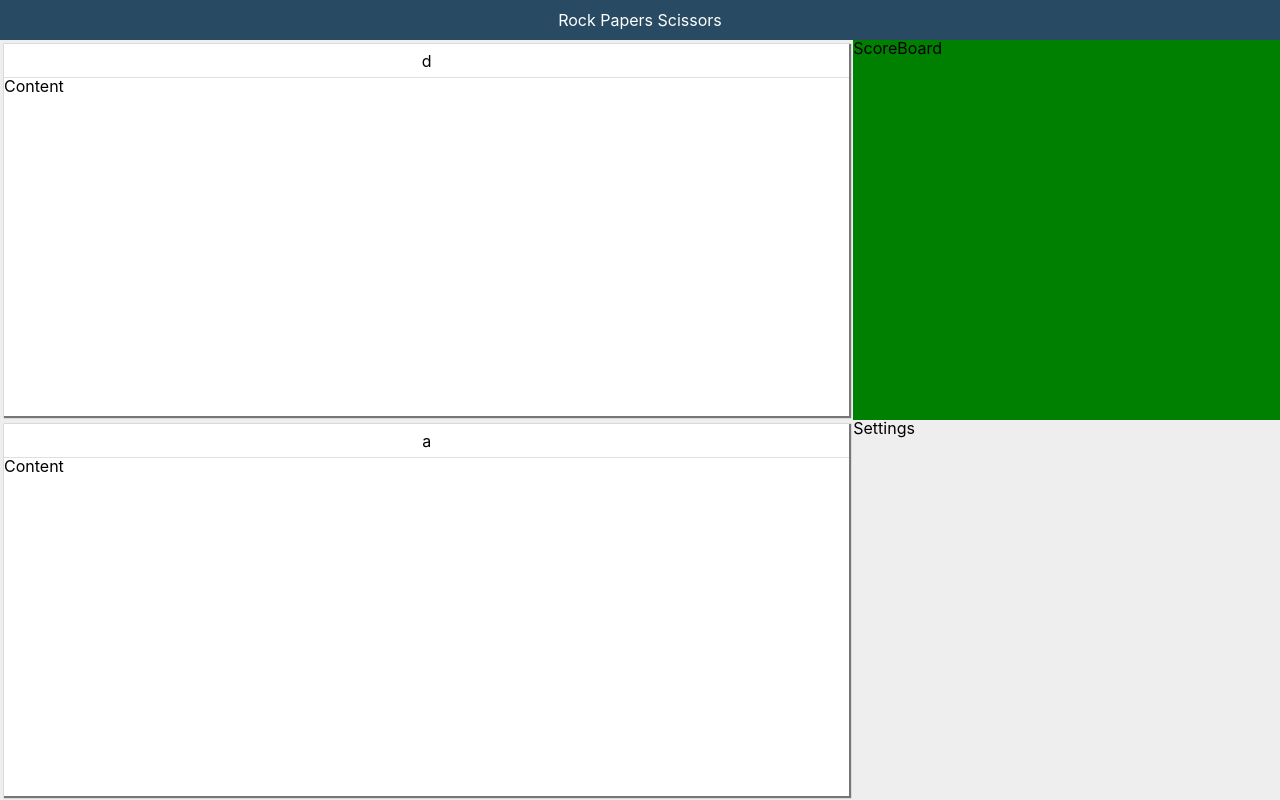
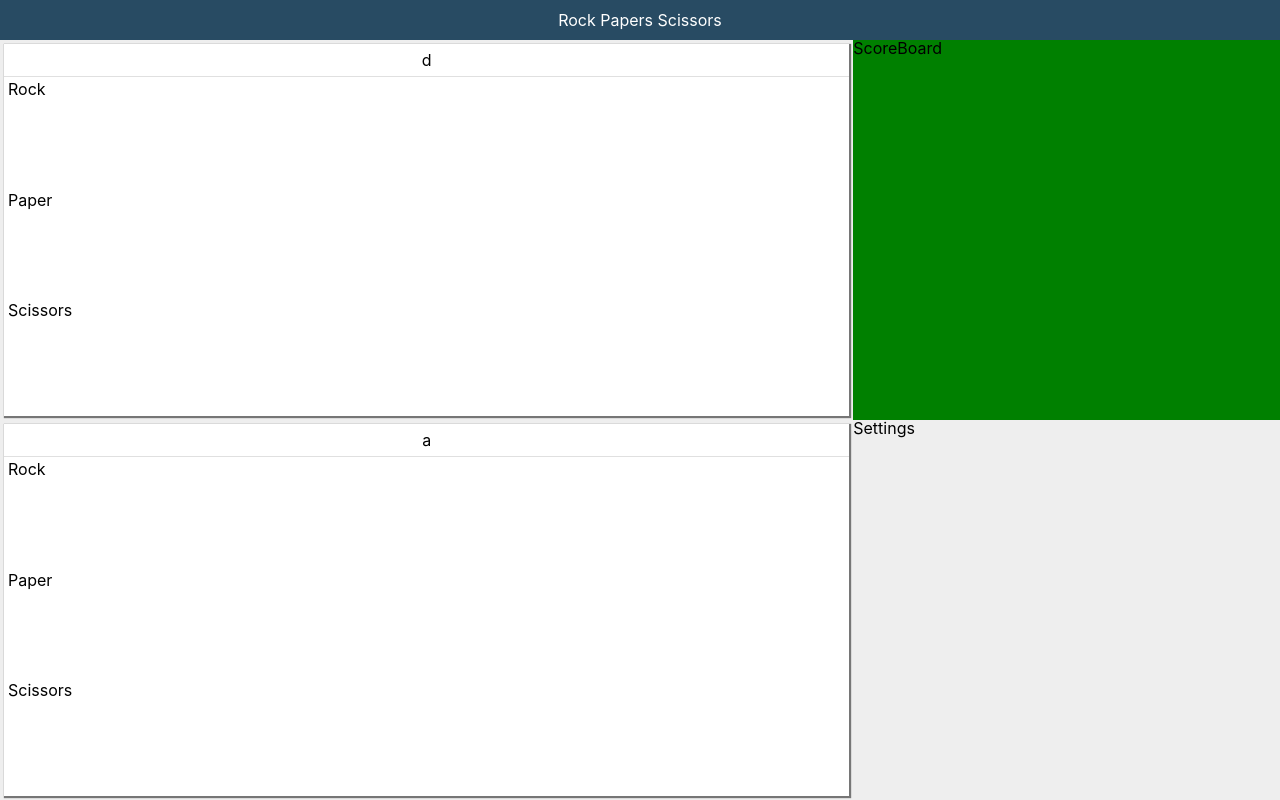
Before and after one commit to mridulmeh/type-matchup-maker, a React (Create React App) app: page / in a window 1280 px wide. Built offline with nearby package versions, Linux system fonts and the light colour scheme.

Commit message:
Added choices for player to choose

```diff
--- a/src/components/common/card/card-content.tsx
+++ b/src/components/common/card/card-content.tsx
@@ -1,7 +1,10 @@
-
 import React from "react";
 import "./card.css";
 
 export const CardContent: React.FC = (props) => {
-  return <div className='card-content'>{props.children}</div>;
+  return (
+    <div className="card-content-container">
+      <div className="card-content">{props.children}</div>
+    </div>
+  );
 };
--- a/src/components/common/card/card.css
+++ b/src/components/common/card/card.css
@@ -12,12 +12,19 @@
 }
 
 .card-header{
-    height: 25px;
+    height: 24px;
     padding: 4px 0px;
     width: 100%;
     border-bottom: 1px solid rgba(0,0,0,0.12);
 }
 
+.card-content-container{
+    height: calc(100% - 40px);
+
+    padding: 4px;
+}
+
 .card-content {
-
+   height: 100%;
+   width: 100%;
 }
--- a/src/components/game-area/game-area.css
+++ b/src/components/game-area/game-area.css
@@ -24,3 +24,14 @@
 .gameAreaContainer {
   float: left;
 }
+
+.gameAreaChoicesContainer{
+  width: 20%;
+  height: 100%;
+}
+
+
+.gameAreaChoices {
+  width: 100%;
+  height: 33.33%;
+}
--- a/src/components/game-area/game-area.tsx
+++ b/src/components/game-area/game-area.tsx
@@ -1,20 +1,26 @@
 import React from "react";
-import { Player, PlayerHandler } from "../../utils/player";
+import { MatchupHandler } from "../../utils/matchupMaker";
+import { PlayerHandler } from "../../utils/player";
 import { Card, CardContent, CardHeader } from "../common/card";
 import "./game-area.css";
+import { GameAreaChoices } from "./game-choices";
 
 export type GameAreaProps = {
   playerHandler: PlayerHandler;
+  matchupHandler: MatchupHandler;
 };
 
 export const GameArea: React.FC<GameAreaProps> = (props) => {
-  const { playerHandler } = props;
+  const { playerHandler, matchupHandler } = props;
   const player = playerHandler.get();
+
   return (
     <div className="gameAreaContainer">
       <Card>
         <CardHeader>{player.name}</CardHeader>
-        <CardContent>Content</CardContent>
+        <CardContent>
+          <GameAreaChoices choices={matchupHandler.getChoices()} />
+        </CardContent>
       </Card>
     </div>
   );
--- /dev/null
+++ b/src/components/game-area/game-choices.tsx
@@ -0,0 +1,18 @@
+import React from "react";
+import "./game-area.css";
+
+export type GameAreaChoicesProps = {
+  choices: string[];
+};
+
+export const GameAreaChoices: React.FC<GameAreaChoicesProps> = (props) => {
+  const { choices } = props;
+
+  return (
+    <div className="gameAreaChoicesContainer">
+      {choices.map((choice) => {
+        return <div className="gameAreaChoices">{choice}</div>;
+      })}
+    </div>
+  );
+};
--- a/src/components/game-board/game-board.tsx
+++ b/src/components/game-board/game-board.tsx
@@ -1,4 +1,5 @@
 import React from "react";
+import { MatchupHandler } from "../../utils/matchupMaker";
 import { playerMaker } from "../../utils/player";
 import { ScoreBoardHandler } from "../../utils/scoreKeeper";
 import { GameArea } from "../game-area";
@@ -9,10 +10,12 @@ import "./game-board.css";
 
 export type GameBoardProps = {
   scoreBoardHandler: ScoreBoardHandler;
+  matchupHandler: MatchupHandler
   header: React.ReactNode;
 };
 
 export const GameBoard: React.FC<GameBoardProps> = (props) => {
+  const { scoreBoardHandler, matchupHandler } = props;
   const playerAHandler = playerMaker(0, "d");
   const playerBHandler = playerMaker(1, "a");
 
@@ -20,9 +23,15 @@ export const GameBoard: React.FC<GameBoardProps> = (props) => {
     <>
       <Header header={"Rock Papers Scissors"} />
       <div className="gameContainer">
-        <GameArea playerHandler={playerAHandler} />
+        <GameArea
+          playerHandler={playerAHandler}
+          matchupHandler={matchupHandler}
+        />
         <ScoreBoard />
-        <GameArea playerHandler={playerBHandler} />
+        <GameArea
+          playerHandler={playerBHandler}
+          matchupHandler={matchupHandler}
+        />
         <Settings />
       </div>
     </>
--- a/src/components/rock-paper-scissors/gameCreator.ts
+++ b/src/components/rock-paper-scissors/gameCreator.ts
@@ -1,4 +1,4 @@
-import { matchupMaker } from "../../utils/matchupMaker";
+import { MatchupHandler, matchupMaker } from "../../utils/matchupMaker";
 import { ScoreBoardHandler, scoreKeeper } from "../../utils/scoreKeeper";
 
 export const createRockPaperScissorsMatchup = () => {
@@ -6,11 +6,17 @@ export const createRockPaperScissorsMatchup = () => {
   matchupHandler.increaseAttack("Paper", "Rock", 1);
   matchupHandler.increaseAttack("Rock", "Scissors", 1);
   matchupHandler.increaseAttack("Scissors", "Paper", 1);
-  return matchupHandler.get();
+  return matchupHandler;
 };
-export const createRockPaperScissorsGame = (): ScoreBoardHandler => {
-  const rockPaperScissorsMatchup = createRockPaperScissorsMatchup();
-  const scoreBoardHandler = scoreKeeper(rockPaperScissorsMatchup);
+export const createRockPaperScissorsGame = (): {
+  scoreBoardHandler: ScoreBoardHandler;
+  matchupHandler: MatchupHandler;
+} => {
+  const matchupHandler = createRockPaperScissorsMatchup();
+  const scoreBoardHandler = scoreKeeper(matchupHandler.get());
 
-  return scoreBoardHandler;
+  return {
+    scoreBoardHandler,
+    matchupHandler,
+  };
 };
--- a/src/components/rock-paper-scissors/rock-paper-scissors.tsx
+++ b/src/components/rock-paper-scissors/rock-paper-scissors.tsx
@@ -4,8 +4,14 @@ import { GameBoard } from "../game-board";
 import { createRockPaperScissorsGame } from "./gameCreator";
 
 export const RockPaperScissors: React.FC = () => {
-  const scoreBoardHandler: ScoreBoardHandler = createRockPaperScissorsGame();
+  const { scoreBoardHandler, matchupHandler } = createRockPaperScissorsGame();
   scoreBoardHandler.setMaxScore(3);
 
-  return <GameBoard scoreBoardHandler={scoreBoardHandler} header={'Rock Papers Scissors'} />;
+  return (
+    <GameBoard
+      matchupHandler={matchupHandler}
+      scoreBoardHandler={scoreBoardHandler}
+      header={"Rock Papers Scissors"}
+    />
+  );
 };
--- a/src/utils/matchupMaker.ts
+++ b/src/utils/matchupMaker.ts
@@ -22,6 +22,7 @@ export type ChangeAttribute = (
 export type MatchupHandler = {
   remove: (type: string) => void;
   add: (type: string) => void;
+  getChoices: () => string[];
   get: () => Matchup;
   update: (matchup: Matchup) => void;
   increaseAttack: ChangeAttribute;
@@ -83,9 +84,9 @@ export const matchupMaker: MatchupMaker = (types: string[]) => {
     matchup[type] = {};
   };
 
-  const updateMatchup = (newMatchup: Matchup)=>{
-    matchup = newMatchup
-  }
+  const updateMatchup = (newMatchup: Matchup) => {
+    matchup = newMatchup;
+  };
 
   // Changes the value by the desired amount for attack/defense between two types
   const changeAttribute = (
@@ -112,6 +113,7 @@ export const matchupMaker: MatchupMaker = (types: string[]) => {
 
   return {
     get: () => matchup,
+    getChoices: () => Object.keys(matchup),
     remove: removeType,
     add: addType,
     update: updateMatchup,
```
Also changed, not shown: 2 other files (tests, documents, lock files or other folders).
